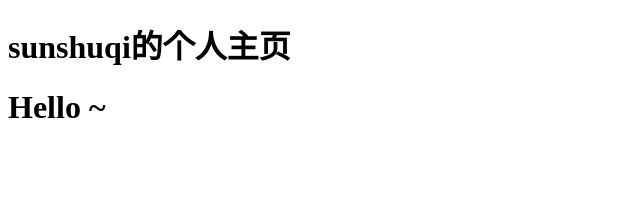
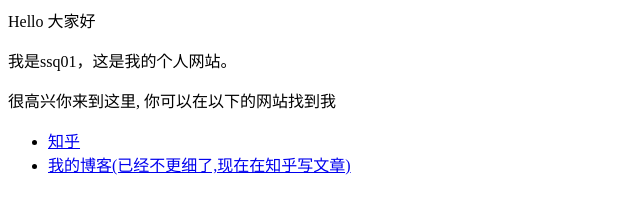
Before and after one commit to ssq01/ssq01.github.io, a plain HTML site: page index.html in a window 1280 px wide. Shown: the whole page, without its empty margins (0-640 px from the left). Drawn offline with Linux system fonts and the light colour scheme.

Commit message:
Update index.html

```diff
--- a/index.html
+++ b/index.html
@@ -1,11 +1,8 @@
-<!DOCTYPE html>
-<html lang="en">
-<head>
-    <meta charset="UTF-8">
-    <title>yaorongke</title>
-</head>
-<body>
-    <h1>sunshuqi的个人主页</h1>
-    <h1>Hello ~</h1>
-</body>
-</html>
+<p>Hello 大家好</p>
+<p>我是ssq01，这是我的个人网站。 </p>
+<p>很高兴你来到这里, 你可以在以下的网站找到我</p>
+
+<ul>
+  <li> <a href="https://www.zhihu.com/people/AJLoveChina">知乎</a> </li>
+  <li> <a href="http://hejie.nigeerhuo.com">我的博客(已经不更细了,现在在知乎写文章)</a> </li>
+</ul>
```
